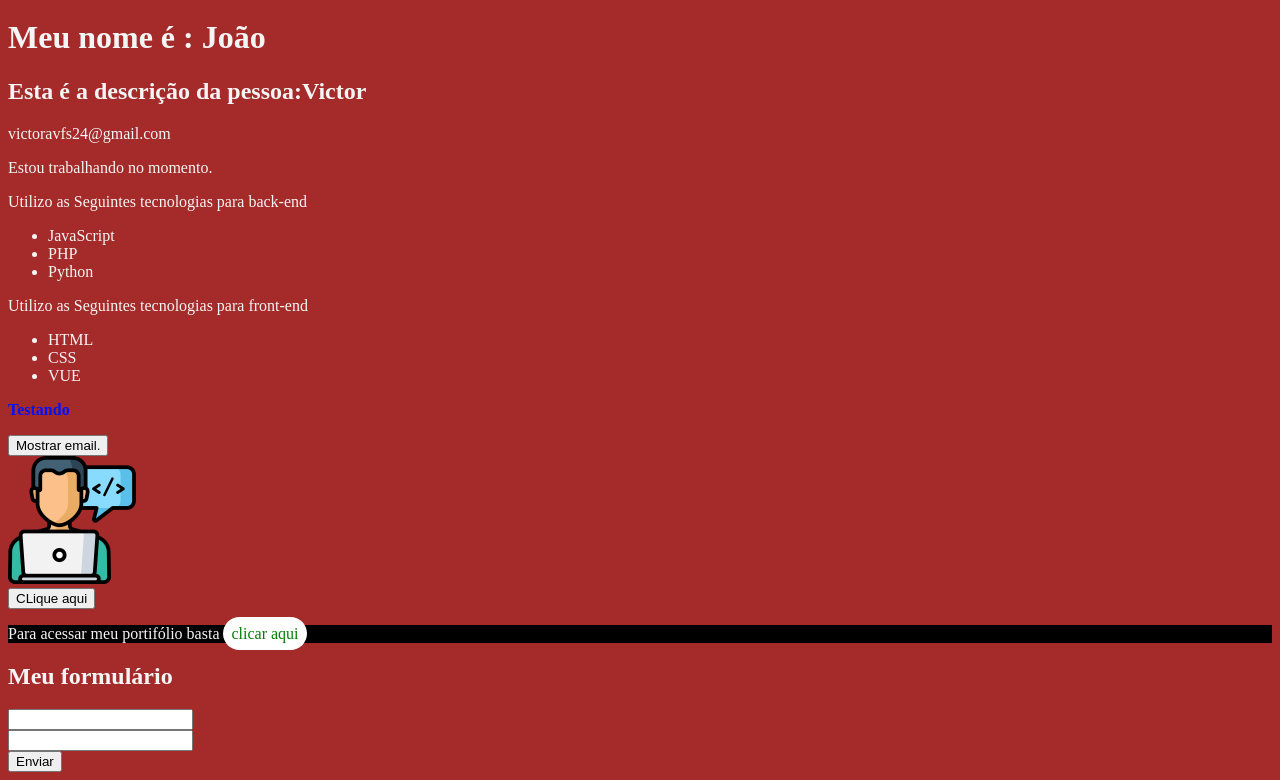
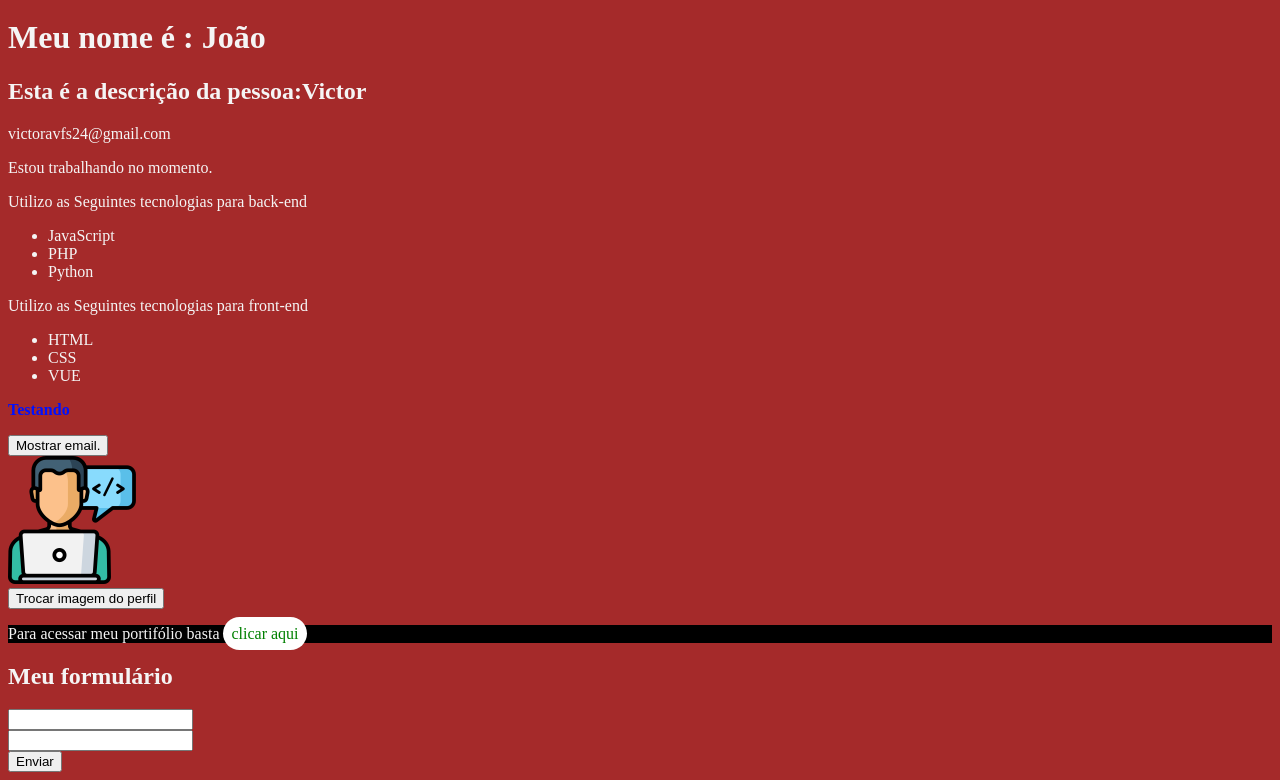
Before and after one commit to victorfreireavfs/VueJs_estudos, a Vue app in the folder 2_/: page / in a window 1280 px wide. Shown: the part 471-1251 px from the top of the page. Built offline with nearby package versions, Linux system fonts and the light colour scheme.

Commit message:
Emits
- passando emits de elementos filho pros elementos pai

```diff
--- a/2_/src/components/Picture.vue
+++ b/2_/src/components/Picture.vue
@@ -1,17 +1,19 @@
 <template>
     <div>
         <img :src="avatar" :alt="descricao" :title="title">
-        <Reutilizacao/>
+        <TrocarImagem @trocar-imagem="trocarImagem"/>
      </div>
 </template>
 
 <script>
 import Reutilizacao from './Reutilizacao.vue';
+import TrocarImagem from './TrocarImagem.vue'
 
 export default {
     name: 'Logo',
     components: {
-        Reutilizacao
+        Reutilizacao,
+        TrocarImagem
     },
     data(){
         return{
@@ -19,6 +21,13 @@ export default {
             descricao: "Victor Freire",
             title: "minha foto usuário"
         }
+    },
+
+    methods: {
+        trocarImagem(){
+            this.avatar = "/img/avatar2.png"
+
+        }
     }
 }
 </script>
--- /dev/null
+++ b/2_/src/components/TrocarImagem.vue
@@ -0,0 +1,12 @@
+<template>
+    <div>
+        <button @click="$emit('trocarImagem')"> Trocar imagem do perfil</button>
+    </div>
+</template>
+
+<script>
+export default {
+    name: 'TrocarImagem',
+    emits: ['trocarImagem']
+}
+</script>
```
Also changed, not shown: 2_/NotasEstudos.txt, 2_/public/img/avatar2.png (added).
